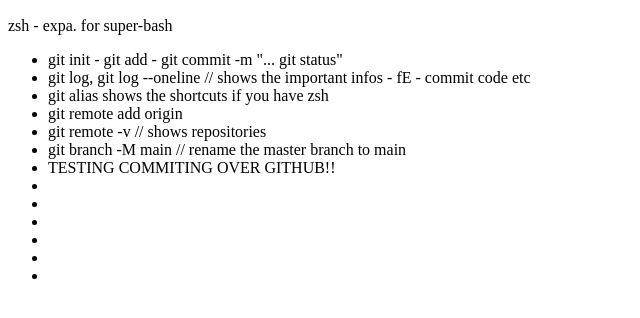
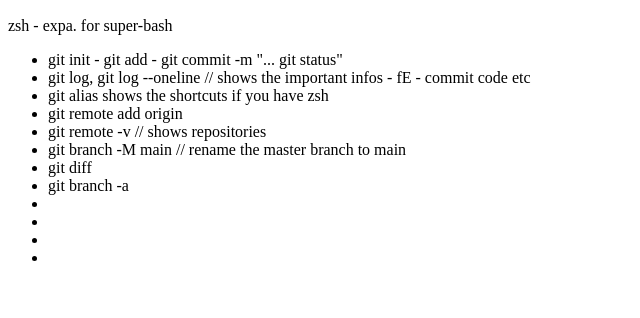
Before and after one commit to Semburg/GITs, a plain HTML site: page index.html in a window 1280 px wide. Shown: the part 110-428 px from the top of the page, without its empty margins (0-640 px from the left). Drawn offline with Linux system fonts and the light colour scheme.

Commit message:
add new branch

```diff
--- a/index.html
+++ b/index.html
@@ -16,9 +16,8 @@
         <li>git remote add origin</li>
         <li>git remote -v  // shows repositories</li>
         <li>git branch -M main  // rename the master branch to main</li>
-        <li>TESTING COMMITING OVER GITHUB!!</li>
-        <li></li>
-        <li></li>
+        <li>git diff</li>
+        <li>git branch -a</li>
         <li></li>
         <li></li>
         <li></li>
```
